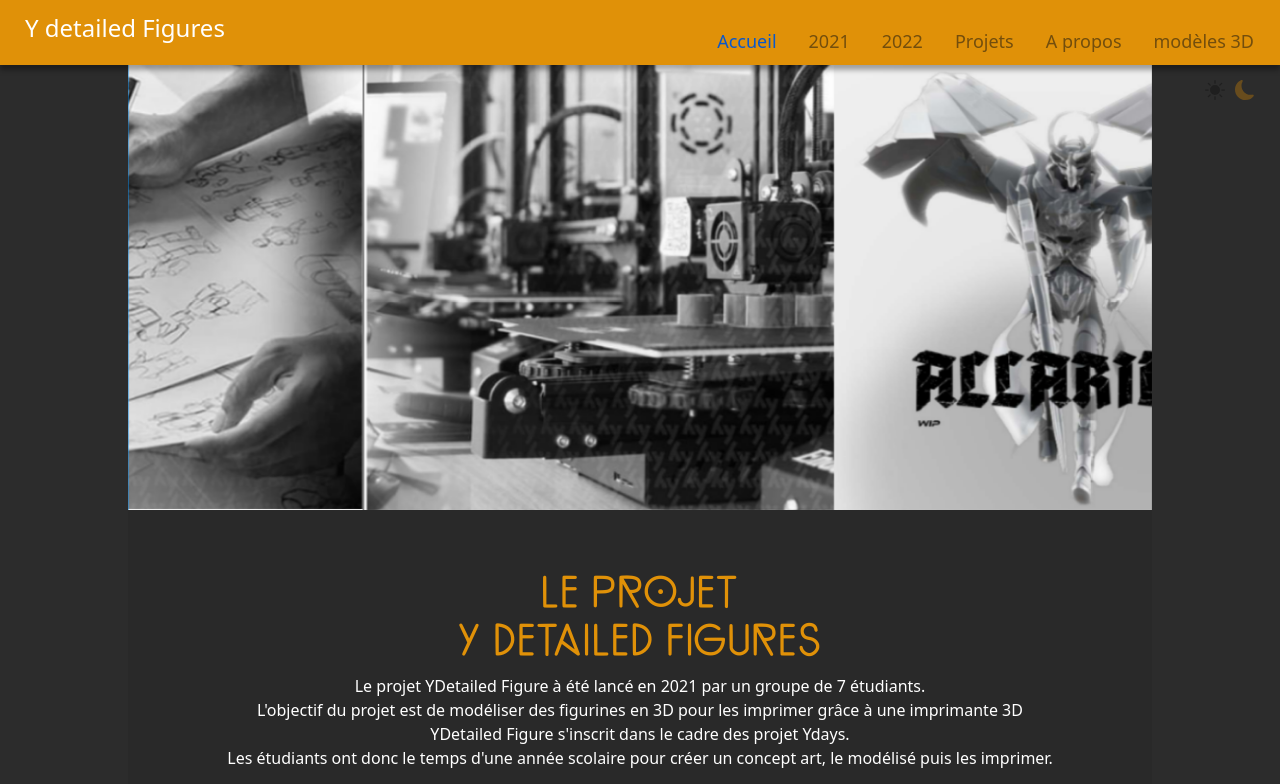
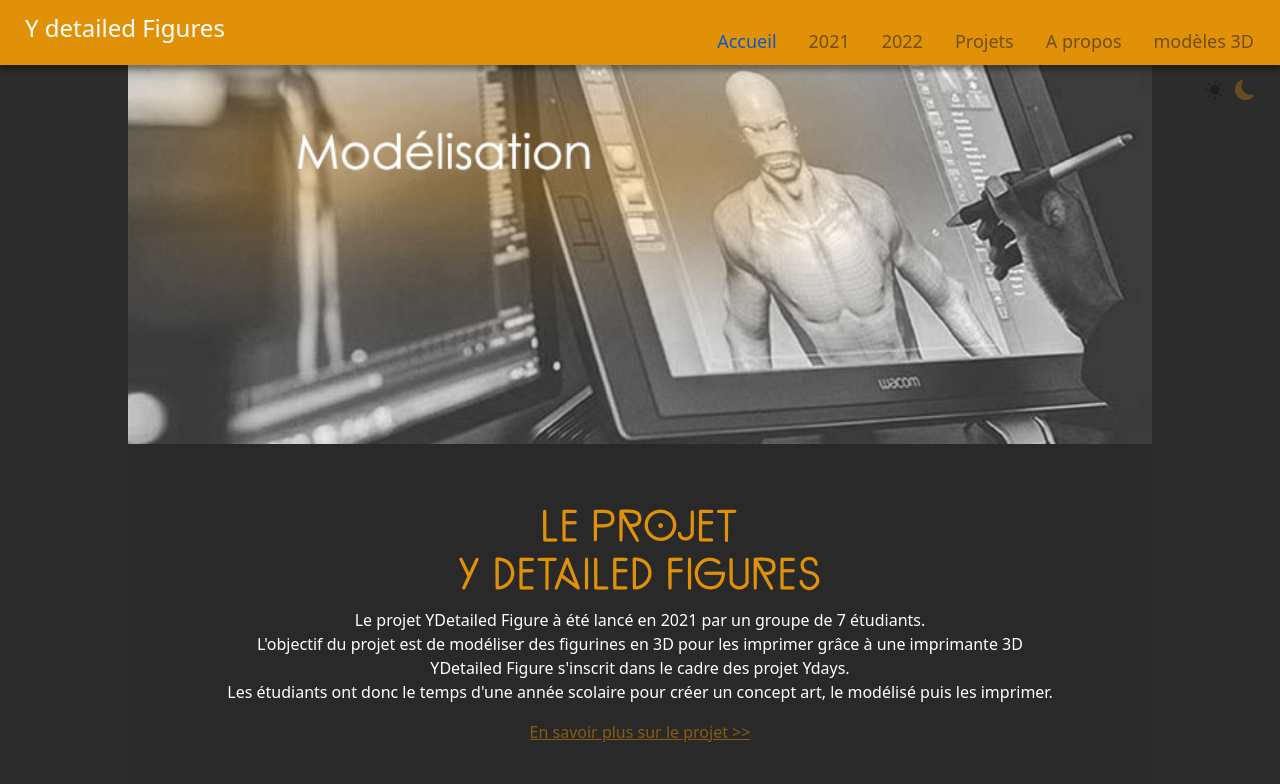
Before and after one commit to laura-nesta/Y_Detailed_Figures, a plain HTML site: page index.html in a window 1280 px wide. Both pictures are taken after a click on the link "Accueil". Shown: the top 784 px of the page. Drawn offline with nearby package versions, Linux system fonts and the light colour scheme.

Commit message:
finalisation page accueil

```diff
--- a/fonctions/Card.js
+++ /dev/null
@@ -1,3 +0,0 @@
-import {projet} from '../assets/consts/constsFigurines.js'
-
-console.log(projet)
--- a/index.html
+++ b/index.html
@@ -53,13 +53,13 @@
             <div id="carouselExampleSlidesOnly" class="carousel slide" data-bs-ride="carousel">
                 <div class="carousel-inner">
                   <div class="carousel-item active">
-                    <img src="./assets/images/carousel/exemple_carousel.png" class="d-block w-100 carousel" height="400" width="800" alt="...">
+                    <img src="assets\images\carousel\caroussel-conception2.jpg" class="d-block w-100 carousel" height="400" width="800" alt="...">
                   </div>
                   <div class="carousel-item">
-                    <img src="./assets/images/carousel/exemple_carousel.png" class="d-block w-100 carousel" height="400" width="800"alt="...">
+                    <img src="assets\images\carousel\caroussel-modelisation2.jpg" class="d-block w-100 carousel" height="400" width="800"alt="...">
                   </div>
                   <div class="carousel-item">
-                    <img src="./assets/images/carousel/exemple_carousel.png" class="d-block w-100 carousel" height="400" width="800"alt="...">
+                    <img src="assets\images\carousel\caroussel-impression2.jpg" class="d-block w-100 carousel" height="400" width="800"alt="...">
                   </div>
                 </div>
               </div>
--- a/styles/accueil.css
+++ b/styles/accueil.css
@@ -77,9 +77,6 @@ img.lien-projet-picture{
     border-radius: 50%;
     background-color: #00000020;
 }
-
-
-
 span.image-text{
     justify-content: center;
     align-items: center;
--- a/styles/styles.css
+++ b/styles/styles.css
@@ -34,7 +34,7 @@ div.global-container[data-theme="light"] {
 
 .main-container{
     background-color: #05030010;
-    min-height: 800px;
+    min-height: 900px;
     width: 80%;
     margin: auto;
     padding-bottom: 40px;
```
Also changed, not shown: projets.html (+1 -1 lines), assets/images/carousel/caroussel-conception.jpg (added), assets/images/carousel/caroussel-conception2.jpg (added), assets/images/carousel/caroussel-impression.jpg (added), assets/images/carousel/caroussel-impression2.jpg (added), assets/images/carousel/caroussel-modelisation.jpg (added), assets/images/carousel/caroussel-modelisation2.jpg (added).
